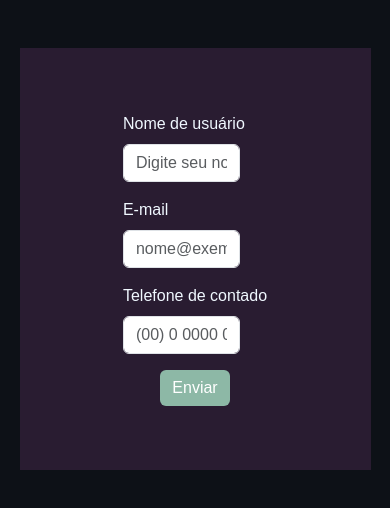
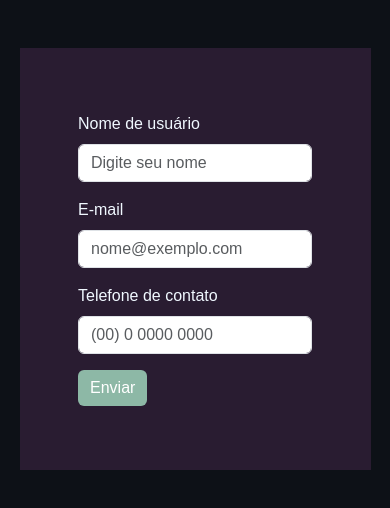
Before and after one commit to TomHollanda/curso_ebac_frontend, a plain HTML site: page index.html in a window 390 px wide. Drawn offline with nearby package versions, Linux system fonts and the light colour scheme.

Commit message:
commit final

```diff
--- a/index.html
+++ b/index.html
@@ -24,18 +24,21 @@
             </div>
 
             <div class="mb-3">
-                <label for="phone" class="form-label">Telefone de contado</label>
+                <label for="phone" class="form-label">Telefone de contato</label>
                 <input type="tel" class="form-control" id="phone" placeholder="(00) 0 0000 0000">
             </div>
 
+            <button type="submit" class="btn btn-primary">Enviar</button>
         </form>
+    </div>
 
-        <button type="submit" class="btn btn-primary">Enviar</button>
 
-    </div>
-        <script src="https://cdn.jsdelivr.net/npm/bootstrap@5.3.0/dist/js/bootstrap.bundle.min.js"></script>
+    <script src="https://code.jquery.com/jquery-3.6.0.min.js"></script>
+    <script src="https://cdn.jsdelivr.net/npm/bootstrap@5.3.0/dist/js/bootstrap.bundle.min.js"></script>
+    <script src="https://cdnjs.cloudflare.com/ajax/libs/jquery.mask/1.14.16/jquery.mask.min.js"></script>
 
-    </div>
+    <script type="text/javascript" src="./main.js"></script>
+
 
 </body>
 </html>
--- a/main.css
+++ b/main.css
@@ -48,6 +48,8 @@ body {
 @media screen and (max-width: 640px) {
     .container {
         width: 90vw;
-
+    }
+    .form-control {
+        width: 60vw;
     }
 }
--- /dev/null
+++ b/main.js
@@ -0,0 +1,3 @@
+$(document).ready(function(){
+    $('#phone').mask ('(00) 0 0000-0000')
+});
```
